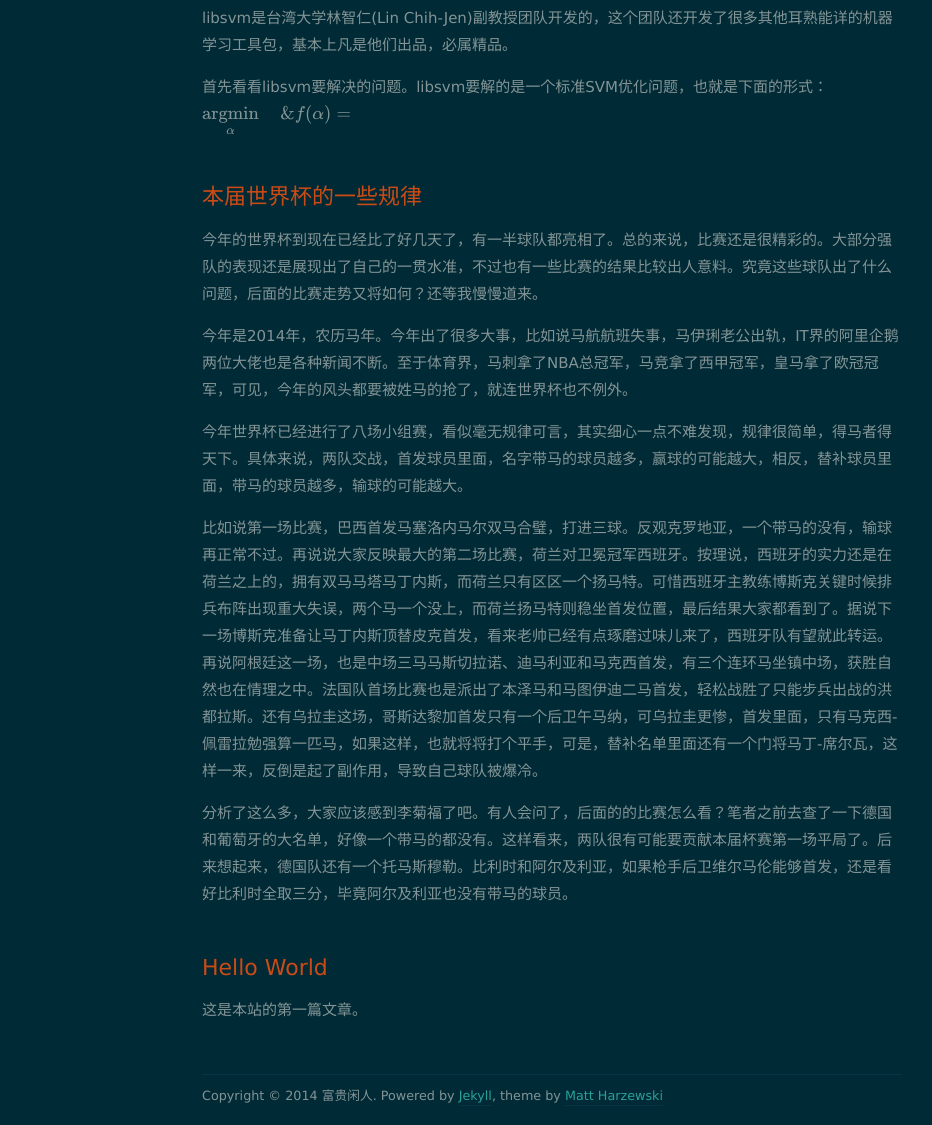
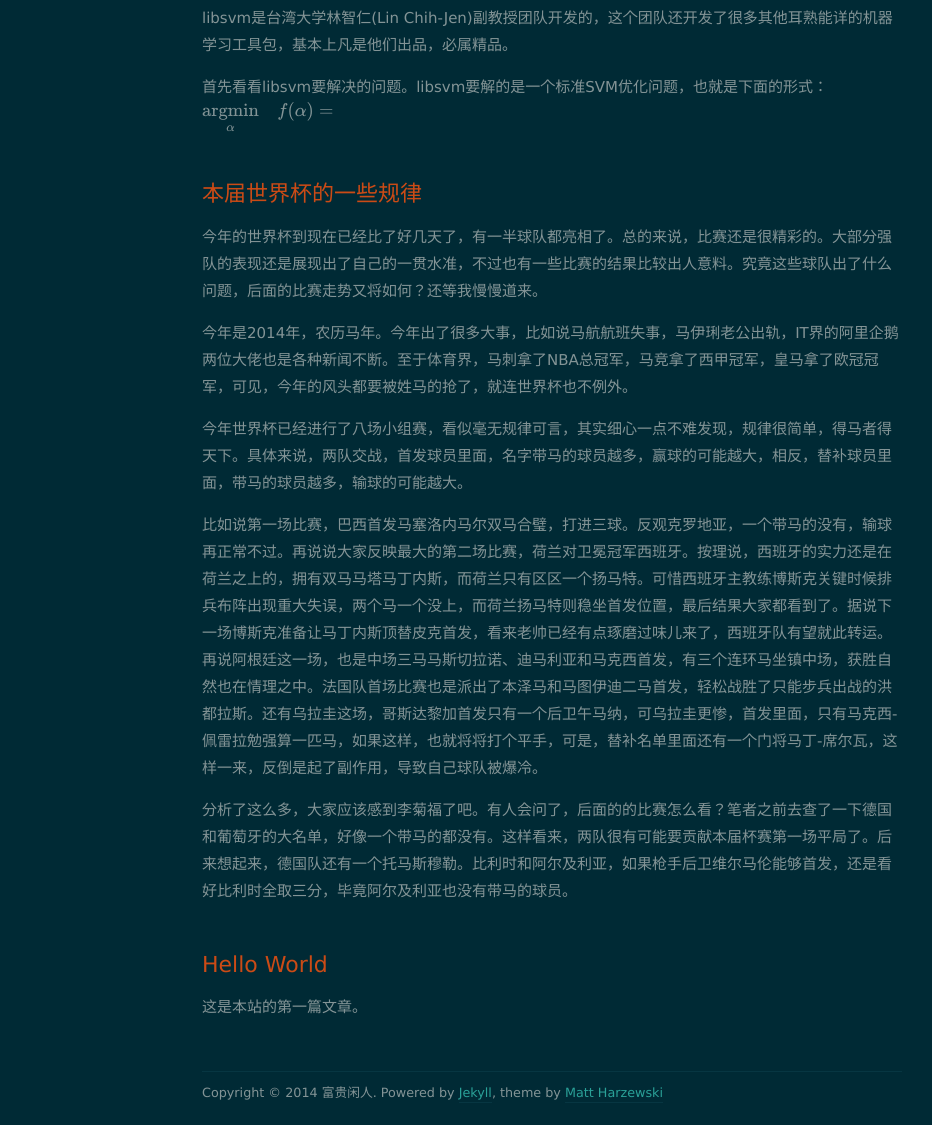
Before and after one commit to orangeprince/orangeprince.github.io, a Jekyll site: the page built from index.html, in a window 1280 px wide. Shown: the part 847-1972 px from the top of the page, without its empty margins (88-1020 px from the left). Built offline with Jekyll 4.4.1, drawn with Linux system fonts in a browser that asks for light colours; nearby versions of some CDN libraries; formulas are drawn with MathJax 3; the list of posts is cut into pages by our own code; comment, search, counter and statistics services are not loaded.

Commit message:
modified:   _posts/2014-06-21-libsvm.md

```diff
--- a/_posts/2014-06-21-libsvm.md
+++ b/_posts/2014-06-21-libsvm.md
@@ -13,5 +13,7 @@ tags: [机器学习,工具]
 
 首先看看libsvm要解决的问题。libsvm要解的是一个标准SVM优化问题，也就是下面的形式：
 $$
-\underset{\mathbf{\alpha}}{\operatorname{argmin}} \quad \& f(\mathbf{\alpha}) =
+\begin{aligned}
+\underset{\mathbf{\alpha}}{\operatorname{argmin}} \quad & f(\mathbf{\alpha}) =
+\end{aligned}
 $$
```
